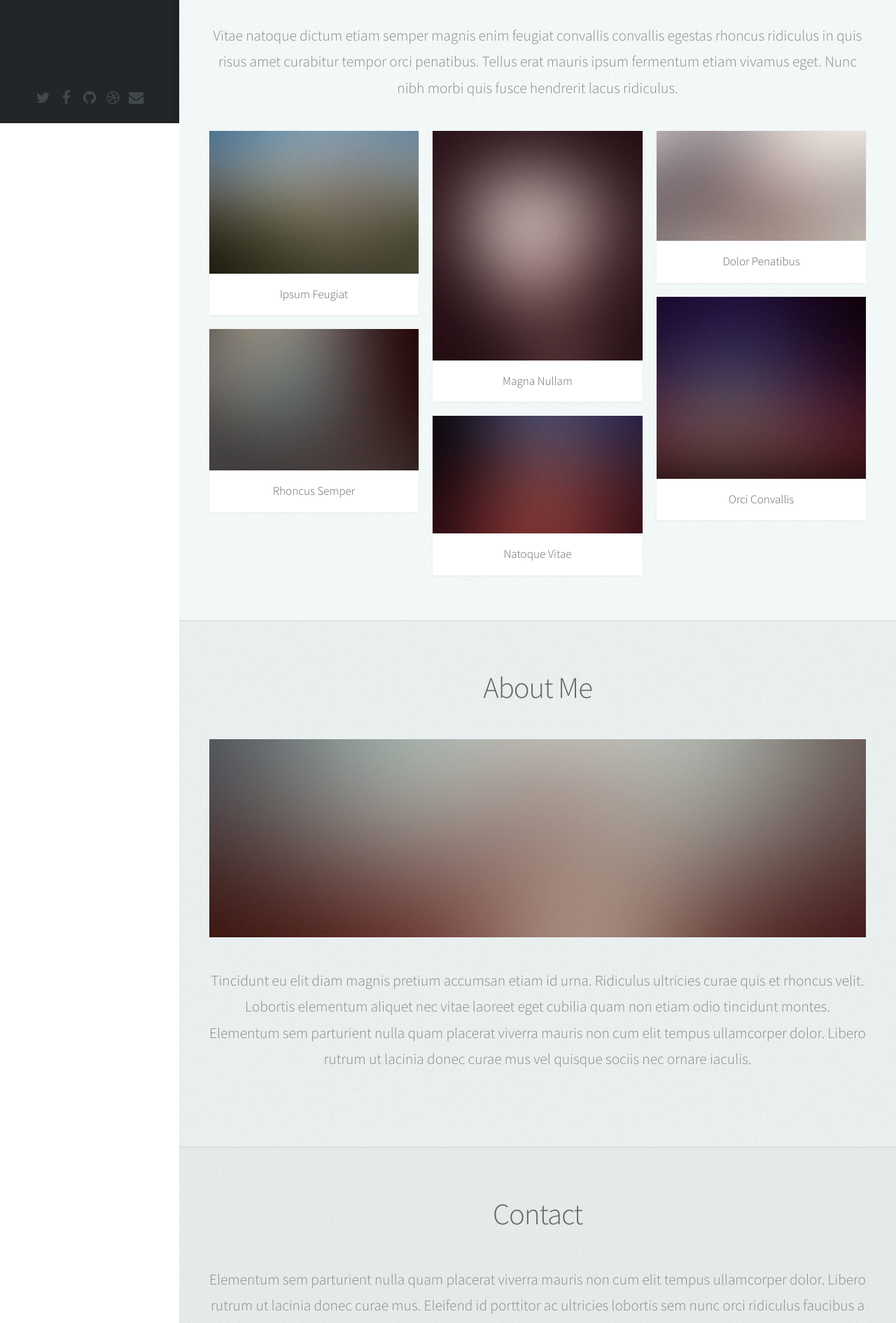
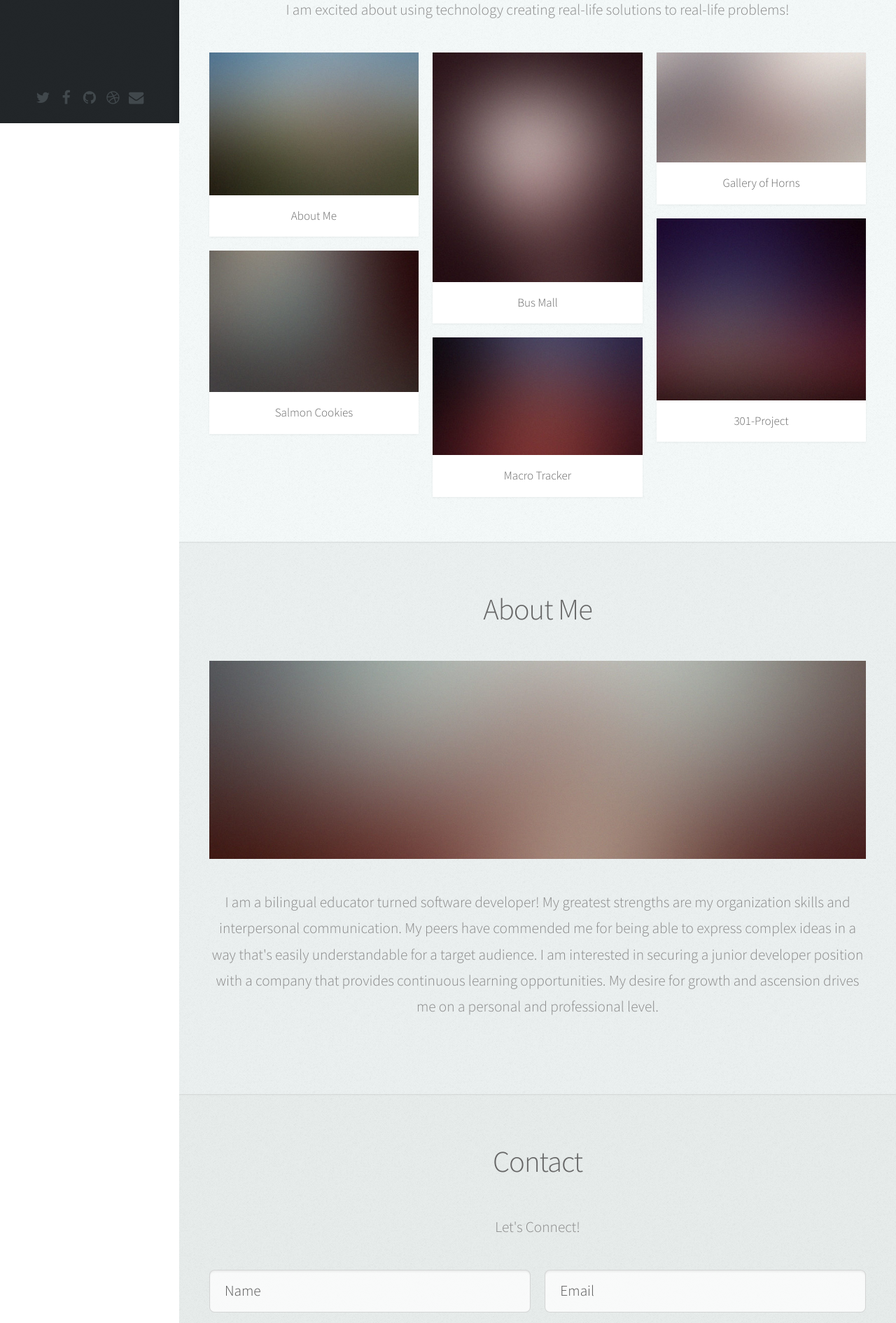
Before and after one commit to dezteague/portfolio, a plain HTML site: page lab/starter-code/index.html in a window 1280 px wide. Shown: the part 624-2514 px from the top of the page at 70% size. Drawn offline with Linux system fonts and the light colour scheme; a web font is replaced by a local one.

Commit message:
updated index info

```diff
--- a/lab/starter-code/assets/css/main.css
+++ b/lab/starter-code/assets/css/main.css
@@ -31,6 +31,7 @@ footer, header, hgroup, menu, nav, section {
 
 body {
 	line-height: 1;
+	font-family: 'Shadows Into Light Two', cursive;
 }
 
 ol, ul {
--- a/lab/starter-code/index.html
+++ b/lab/starter-code/index.html
@@ -6,10 +6,11 @@
 -->
 <html>
 	<head>
-		<title>Prologue by HTML5 UP</title>
+		<title>Deziree Teague</title>
 		<meta charset="utf-8" />
 		<meta name="viewport" content="width=device-width, initial-scale=1, user-scalable=no" />
 		<link rel="stylesheet" href="assets/css/main.css" />
+		<link href="https://fonts.googleapis.com/css?family=Shadows+Into+Light+Two" rel="stylesheet">
 	</head>
 	<body class="is-preload">
 
@@ -43,7 +44,7 @@
 						<ul class="icons">
 							<li><a href="#" class="icon fa-twitter"><span class="label">Twitter</span></a></li>
 							<li><a href="#" class="icon fa-facebook"><span class="label">Facebook</span></a></li>
-							<li><a href="#" class="icon fa-github"><span class="label">Github</span></a></li>
+							<li><a href="https://github.com/dezteague" class="icon fa-github"><span class="label">Github</span></a></li>
 							<li><a href="#" class="icon fa-dribbble"><span class="label">Dribbble</span></a></li>
 							<li><a href="#" class="icon fa-envelope"><span class="label">Email</span></a></li>
 						</ul>
@@ -60,13 +61,12 @@
 						<div class="container">
 
 							<header>
-								<h2 class="alt">Hi! I'm <strong>Deziree</strong>, a full-stack developer specializing in .Net</a></h2>
-								<p>Ligula scelerisque justo sem accumsan diam quis<br />
-								vitae natoque dictum sollicitudin elementum.</p>
+								<h2 class="alt">Hi! I'm <strong>Deziree! Welcome to my Page!</strong></h2>
+								<p>I'm a full-stack developer specializing in .Net</p>
 							</header>
 
 							<footer>
-								<a href="#portfolio" class="button scrolly">Magna Aliquam</a>
+								<a href="#portfolio" class="button scrolly">My Portfolio</a>
 							</footer>
 
 						</div>
@@ -80,23 +80,20 @@
 								<h2>Portfolio</h2>
 							</header>
 
-							<p>Vitae natoque dictum etiam semper magnis enim feugiat convallis convallis
-							egestas rhoncus ridiculus in quis risus amet curabitur tempor orci penatibus.
-							Tellus erat mauris ipsum fermentum etiam vivamus eget. Nunc nibh morbi quis
-							fusce hendrerit lacus ridiculus.</p>
+							<p>I am excited about using technology creating real-life solutions to real-life problems!</p>
 
 							<div class="row">
 								<div class="col-4 col-12-mobile">
 									<article class="item">
 										<a href="#" class="image fit"><img src="images/pic02.jpg" alt="" /></a>
 										<header>
-											<h3>Ipsum Feugiat</h3>
+											<h3>About Me</h3>
 										</header>
 									</article>
 									<article class="item">
 										<a href="#" class="image fit"><img src="images/pic03.jpg" alt="" /></a>
 										<header>
-											<h3>Rhoncus Semper</h3>
+											<h3>Salmon Cookies</h3>
 										</header>
 									</article>
 								</div>
@@ -104,13 +101,13 @@
 									<article class="item">
 										<a href="#" class="image fit"><img src="images/pic04.jpg" alt="" /></a>
 										<header>
-											<h3>Magna Nullam</h3>
+											<h3>Bus Mall</h3>
 										</header>
 									</article>
 									<article class="item">
 										<a href="#" class="image fit"><img src="images/pic05.jpg" alt="" /></a>
 										<header>
-											<h3>Natoque Vitae</h3>
+											<h3>Macro Tracker</h3>
 										</header>
 									</article>
 								</div>
@@ -118,13 +115,13 @@
 									<article class="item">
 										<a href="#" class="image fit"><img src="images/pic06.jpg" alt="" /></a>
 										<header>
-											<h3>Dolor Penatibus</h3>
+											<h3>Gallery of Horns</h3>
 										</header>
 									</article>
 									<article class="item">
 										<a href="#" class="image fit"><img src="images/pic07.jpg" alt="" /></a>
 										<header>
-											<h3>Orci Convallis</h3>
+											<h3>301-Project</h3>
 										</header>
 									</article>
 								</div>
@@ -143,12 +140,7 @@
 
 							<a href="#" class="image featured"><img src="images/pic08.jpg" alt="" /></a>
 
-							<p>Tincidunt eu elit diam magnis pretium accumsan etiam id urna. Ridiculus
-							ultricies curae quis et rhoncus velit. Lobortis elementum aliquet nec vitae
-							laoreet eget cubilia quam non etiam odio tincidunt montes. Elementum sem
-							parturient nulla quam placerat viverra mauris non cum elit tempus ullamcorper
-							dolor. Libero rutrum ut lacinia donec curae mus vel quisque sociis nec
-							ornare iaculis.</p>
+							<p>I am a bilingual educator turned software developer!  My greatest strengths are my organization skills and interpersonal communication.  My peers have commended me for being able to express complex ideas in a way that's easily understandable for a target audience.  I am interested in securing a junior developer position with a company that provides continuous learning opportunities.  My desire for growth and ascension drives me on a personal and professional level.</p>
 
 						</div>
 					</section>
@@ -161,10 +153,7 @@
 								<h2>Contact</h2>
 							</header>
 
-							<p>Elementum sem parturient nulla quam placerat viverra
-							mauris non cum elit tempus ullamcorper dolor. Libero rutrum ut lacinia
-							donec curae mus. Eleifend id porttitor ac ultricies lobortis sem nunc
-							orci ridiculus faucibus a consectetur. Porttitor curae mauris urna mi dolor.</p>
+							<p>Let's Connect!</p>
 
 							<form method="post" action="#">
 								<div class="row">
```
